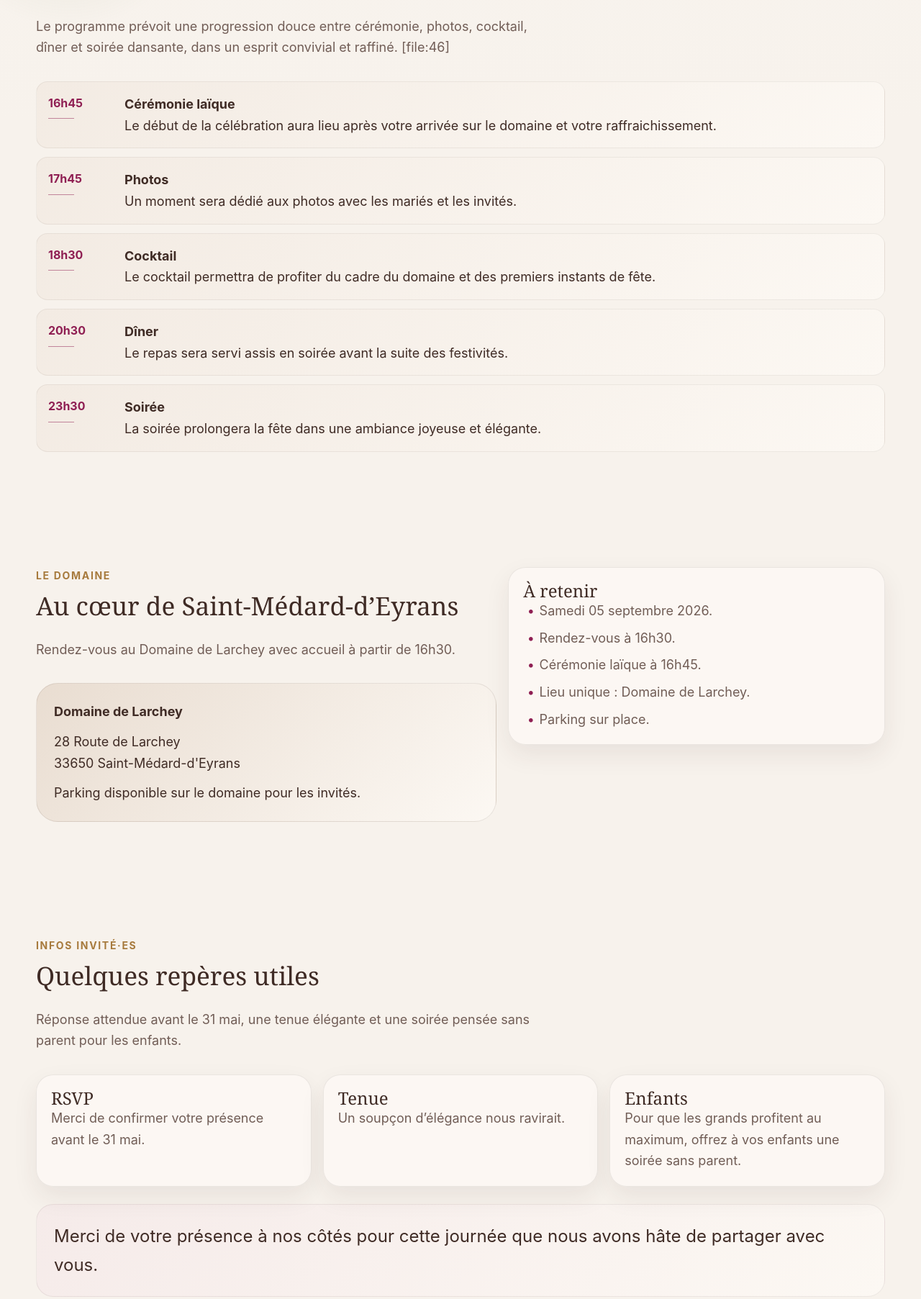
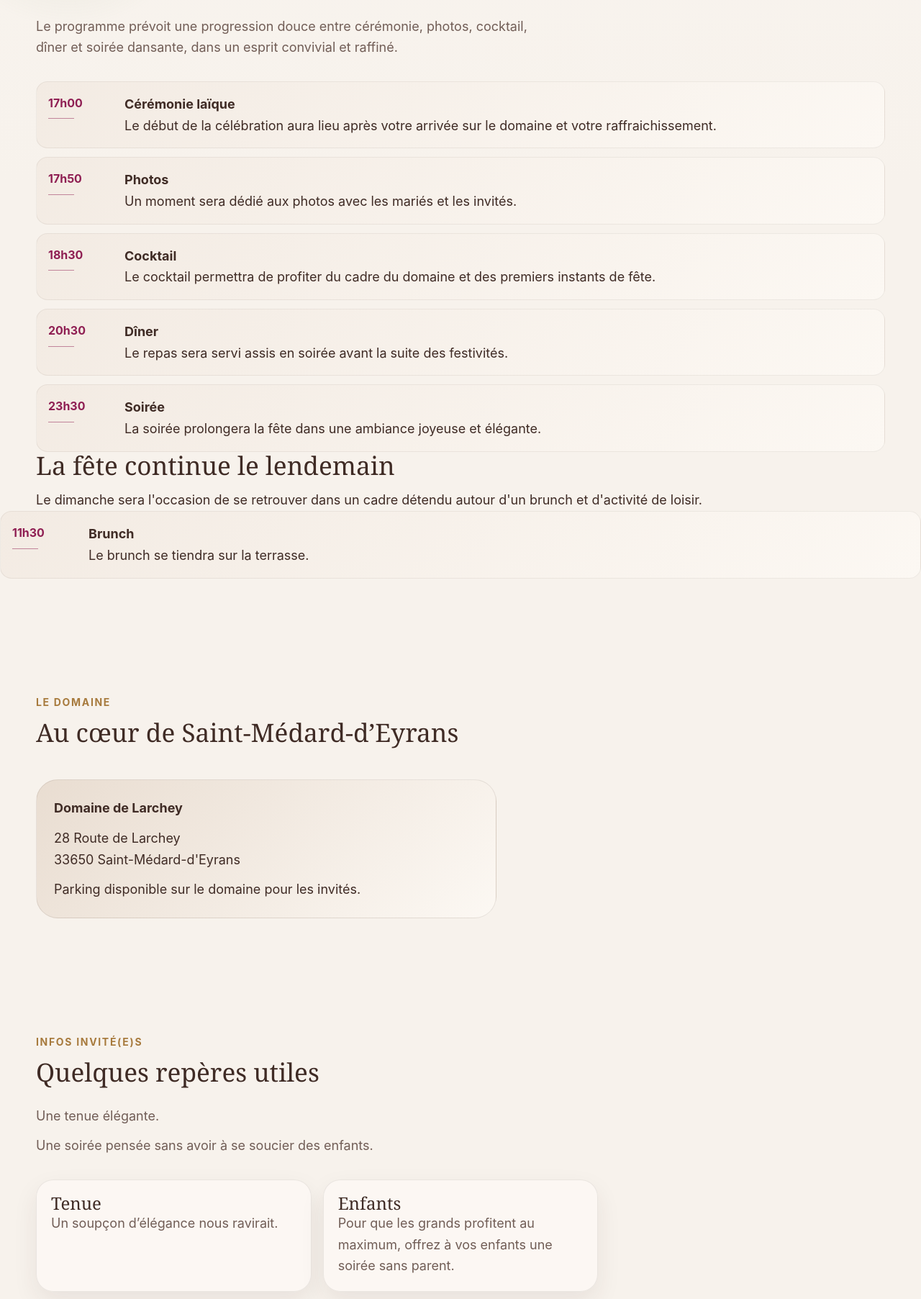
Before and after one commit to Pipov55/mariage, a plain HTML site: page index.html in a window 1280 px wide. Shown: the part 920-2725 px from the top of the page at 72% size. Drawn offline with Linux system fonts and the light colour scheme; a web font is replaced by a local one.

Commit message:
Update index.html

```diff
--- a/index.html
+++ b/index.html
@@ -163,14 +163,20 @@
           <div class="section-head">
             <span class="kicker">Le déroulé</span>
             <h2>Une journée pensée comme une promenade de fête</h2>
-            <p>Le programme prévoit une progression douce entre cérémonie, photos, cocktail, dîner et soirée dansante, dans un esprit convivial et raffiné. [file:46]</p>
+            <p>Le programme prévoit une progression douce entre cérémonie, photos, cocktail, dîner et soirée dansante, dans un esprit convivial et raffiné. </p>
           </div>
           <div class="timeline">
-            <div class="timeline-item"><div class="time">16h45</div><div><strong>Cérémonie laïque</strong><p>Le début de la célébration aura lieu après votre arrivée sur le domaine et votre raffraichissement.</p></div></div>
-            <div class="timeline-item"><div class="time">17h45</div><div><strong>Photos</strong><p>Un moment sera dédié aux photos avec les mariés et les invités.</p></div></div>
+            <div class="timeline-item"><div class="time">17h00</div><div><strong>Cérémonie laïque</strong><p>Le début de la célébration aura lieu après votre arrivée sur le domaine et votre raffraichissement.</p></div></div>
+            <div class="timeline-item"><div class="time">17h50</div><div><strong>Photos</strong><p>Un moment sera dédié aux photos avec les mariés et les invités.</p></div></div>
             <div class="timeline-item"><div class="time">18h30</div><div><strong>Cocktail</strong><p>Le cocktail permettra de profiter du cadre du domaine et des premiers instants de fête.</p></div></div>
             <div class="timeline-item"><div class="time">20h30</div><div><strong>Dîner</strong><p>Le repas sera servi assis en soirée avant la suite des festivités.</p></div></div>
             <div class="timeline-item"><div class="time">23h30</div><div><strong>Soirée</strong><p>La soirée prolongera la fête dans une ambiance joyeuse et élégante.</p></div></div>
+          </div>
+            <h2>La fête continue le lendemain</h2>
+            <p>Le dimanche sera l'occasion de se retrouver dans un cadre détendu autour d'un brunch et d'activité de loisir. </p>
+          </div>
+          <div class="timeline">
+            <div class="timeline-item"><div class="time">11h30</div><div><strong>Brunch</strong><p>Le brunch se tiendra sur la terrasse.</p></div></div>
           </div>
         </div>
       </section>
@@ -181,23 +187,12 @@
             <div class="section-head">
               <span class="kicker">Le domaine</span>
               <h2>Au cœur de Saint-Médard-d’Eyrans</h2>
-              <p>Rendez-vous au Domaine de Larchey avec accueil à partir de 16h30.</p>
-            </div>
+              </div>
             <div class="info-banner">
               <strong>Domaine de Larchey</strong>
               <p>28 Route de Larchey<br>33650 Saint-Médard-d'Eyrans</p>
               <p>Parking disponible sur le domaine pour les invités. </p>
             </div>
-          </div>
-          <div class="card">
-            <h3>À retenir</h3>
-            <ul class="list-check">
-              <li>Samedi 05 septembre 2026. </li>
-              <li>Rendez-vous à 16h30. </li>
-              <li>Cérémonie laïque à 16h45. </li>
-              <li>Lieu unique : Domaine de Larchey. </li>
-              <li>Parking sur place.</li>
-            </ul>
           </div>
         </div>
       </section>
@@ -205,12 +200,12 @@
       <section id="infos">
         <div class="container">
           <div class="section-head">
-            <span class="kicker">Infos invité·es</span>
+            <span class="kicker">Infos invité(e)s</span>
             <h2>Quelques repères utiles</h2>
-            <p>Réponse attendue avant le 31 mai, une tenue élégante et une soirée pensée sans parent pour les enfants. </p>
+            <p>Une tenue élégante. </p>
+            <p>Une soirée pensée sans avoir à se soucier des enfants. </p>
           </div>
           <div class="grid-3">
-            <article class="card"><h3>RSVP</h3><p>Merci de confirmer votre présence avant le 31 mai. </p></article>
             <article class="card"><h3>Tenue</h3><p>Un soupçon d’élégance nous ravirait. </p></article>
             <article class="card"><h3>Enfants</h3><p>Pour que les grands profitent au maximum, offrez à vos enfants une soirée sans parent. </p></article>
           </div>
@@ -245,6 +240,18 @@
               </ul>
             </article>
           </div>
+             <h2>Au domaine</h2>
+            <p>Pour ceux qui sont logés sur le domaine, vous trouverez des informations vous facilitant votre séjour. </p>
+          </div>
+          <div class="lodging-wrap">
+            <article class="card">
+              <ul class="list-check">
+                <li><strong>Check-in</strong> — à partir de 16h00 à l'accueil de l'hotellerie. </li>
+                <li><strong>Check-out</strong> — à 11h00 le jour du départ. </li>
+                <li><strong>Comodités du domaine disponible aux invités jusqu'à 16h00. </li>
+              </ul>
+            </article>
+            <article class="card">
         </div>
       </section>
 
```
